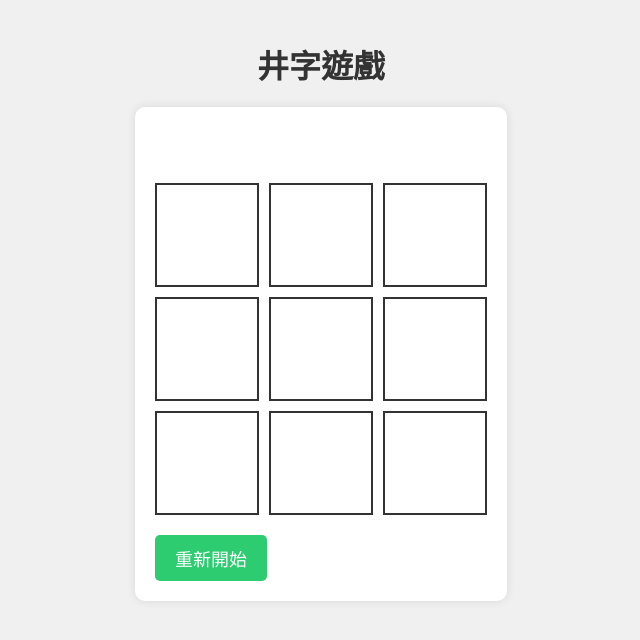
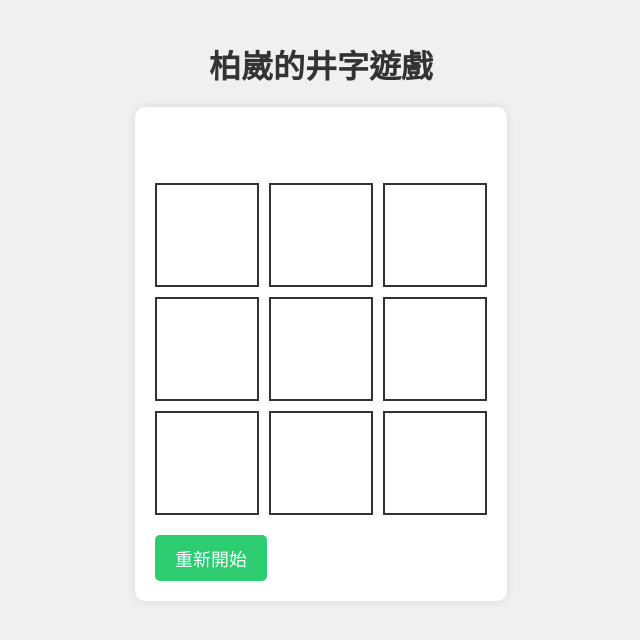
Before and after one commit to 2460124601/OOXXGame, a plain HTML site: page index.htm in a window 1280 px wide. Shown: the whole page, without its empty margins (319-959 px from the left). Drawn offline with Linux system fonts and the light colour scheme.

Commit message:
更新標題

```diff
--- a/index.htm
+++ b/index.htm
@@ -7,7 +7,7 @@
     <link rel="stylesheet" href="style.css">
 </head>
 <body>
-    <h1>井字遊戲</h1>
+    <h1>柏崴的井字遊戲</h1>
     <div id="game-container">
         <div id="status"></div>
 
```
